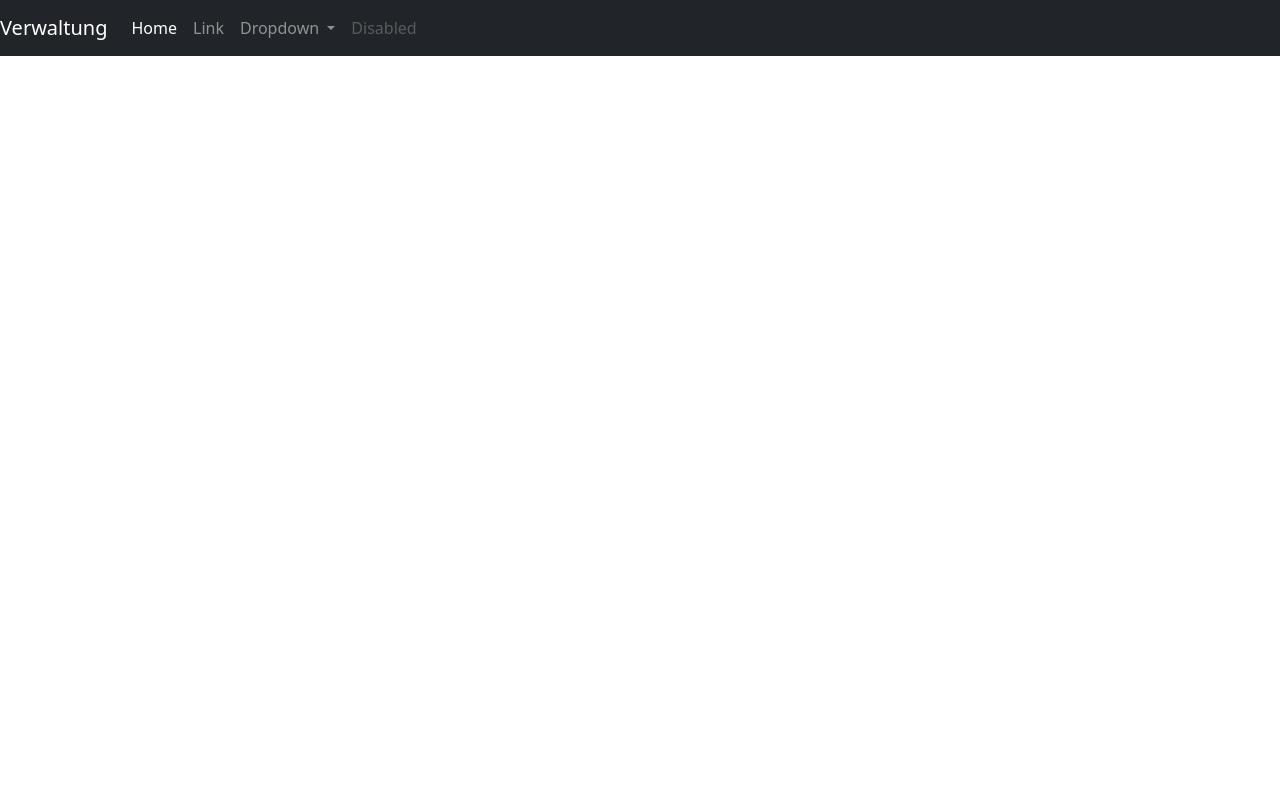
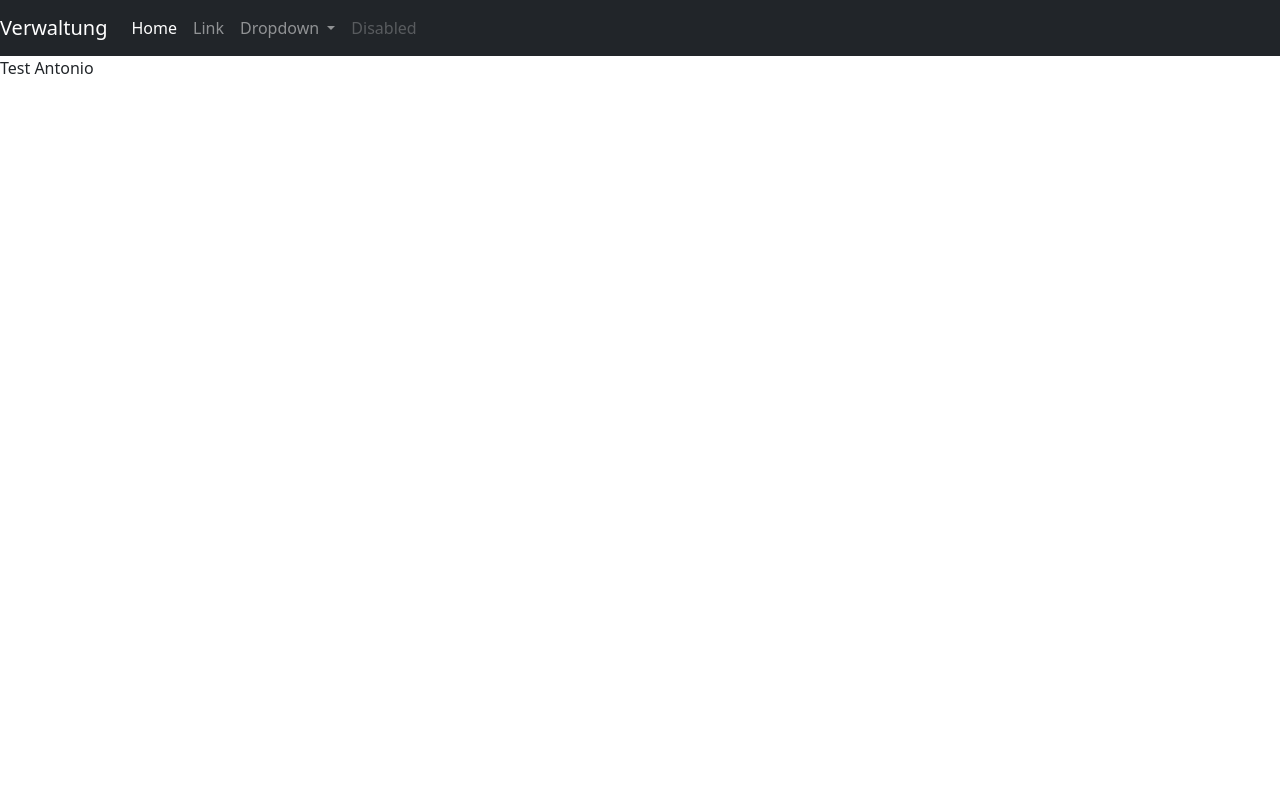
Before and after one commit to FrankfurtamA/Uebung, a Flask app: page / in a window 1280 px wide. Run offline with Flask 2, Linux system fonts and the light colour scheme; some libraries are stand-ins or nearby versions.

Commit message:
Test antonio

```diff
--- a/templates/index.html
+++ b/templates/index.html
@@ -37,5 +37,7 @@
               </ul>
             </div>
           </nav>
+
+          Test Antonio
     </body>
 </html>
```
